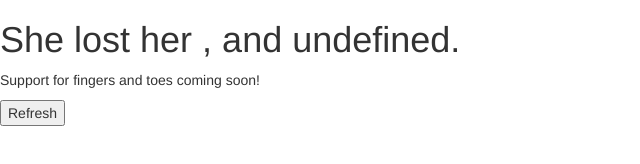
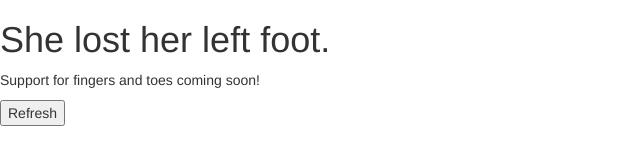
Before and after one commit to zinniaamputastic/amputeegenerator, a plain HTML site: page index.html in a window 1280 px wide. Shown: the whole page, without its empty margins (0-640 px from the left). Drawn offline with nearby package versions, Linux system fonts and the light colour scheme.

Commit message:
Fixed off-by-one bug in for loop

```diff
--- a/index.html
+++ b/index.html
@@ -96,6 +96,9 @@
               limbPhrases.push(limbs[i].side + ' ' + limbs[i].part);
             }
           }
+          if (i === limbs.length - 1) {
+            limbPhrases.push(limbs[i].side + ' ' + limbs[i].part);
+          }
         }
         document.getElementById('amputee').innerText =
             capitalize(gender.subj) + ' ' + method + ' ' + gender.poss + ' ' + aggregate(limbPhrases) + '.';
```
